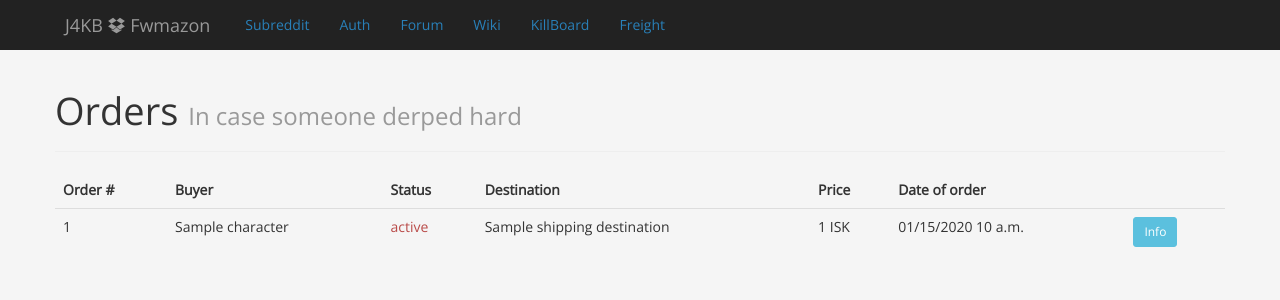
After one commit to J4LP/fwmazon, a Django app: template templates/manager/orders.html in a window 1280 px wide. The commit adds this page. Shown: the top 300 px of the page. Run offline with Django 3.2, Linux system fonts and the light colour scheme; the template is opened without the code that fills it: most values are stand-ins (such as "Sample title", 1, 10 or a date in 2020); some libraries are stand-ins or nearby versions.

Commit message:
Rename OrderDetails to Order, Orders list and base menu changes

```diff
--- a/manager/urls.py
+++ b/manager/urls.py
@@ -7,7 +7,8 @@ urlpatterns = patterns('',
     url(r'^queue$', ManagerQueue.as_view(), name='manager-queue'),
     url(r'^order/(?P<order_id>\d+)accept$', ManagerOrderAccept.as_view(), name='manager-order-accept'),
     url(r'^order/(?P<order_id>\d+)/update$', ManagerOrderUpdate.as_view(), name='manager-order-update'),
-    url(r'^order/(?P<order_id>\d+)$', ManagerOrderDetails.as_view(), name='manager-order-details'),
+    url(r'^order/(?P<order_id>\d+)$', ManagerOrder.as_view(), name='manager-order'),
     url(r'^wallet$', ManagerWalletList.as_view(), name='manager-wallets'),
     url(r'^wallet/(?P<wallet_id>\d+)$', ManagerWalletDetails.as_view(), name='manager-wallet-details'),
+    url(r'^order$', ManagerOrders.as_view(), name='manager-orders'),
 )
--- a/templates/_base.html
+++ b/templates/_base.html
@@ -30,6 +30,8 @@
                                     <li><a href="{% url 'manager-queue' %}">Order Queue</a></li>
                                     <li><a href="{% url 'manager-create-fit' %}">Add a Doctrine Fit</a></li>
                                     <li><a href="{% url 'manager-list-fits' %}">List Doctrine Fit</a></li>
+                                    <li><a href="{% url 'manager-wallets' %}">Wallets</a></li>
+                                    <li><a href="{% url 'manager-orders' %}">Orders</a></li>
                                 </ul>
                             </li>
                             <li class="dropdown">
--- /dev/null
+++ b/templates/manager/orders.html
@@ -0,0 +1,43 @@
+{% extends "_base.html" %}
+{% load humanize %}
+{% block content %}
+    <div id="manager-wallet">
+        <div class="page-header">
+            <h1>Orders <small>In case someone derped hard</small></h1>
+        </div>
+        <table class="table">
+            <thead>
+                <tr>
+                    <th>Order #</th>
+                    <th>Buyer</th>
+                    <th>Status</th>
+                    <th>Destination</th>
+                    <th>Price</th>
+                    <th>Date of order</th>
+                </tr>
+            </thead>
+            {% for order in orders %}
+                <tr>
+                    <td>{{order.id}}</td>
+                    <td>{{order.buyer.character.name}}</td>
+                    <td>
+                        {% if order.order_status == 0 %}
+                            <span class="text-muted">
+                        {% elif order.order_status == 1 or order.order_status == 2 or order.order_status == 3 %}
+                            <span class="text-warning">
+                        {% elif order.order_status == 4%}
+                            <span class="text-success">
+                        {% else %}
+                            <span class="text-danger">
+                        {% endif %}
+                        {{order.get_order_status_display}}</span>
+                    </td>
+                    <td>{{order.shipping_destination.name}}</td>
+                    <td>{{order.total_price|intcomma}} ISK</td>
+                    <td>{{order.created_at|date:"SHORT_DATETIME_FORMAT"}}</td>
+                    <td><a href="{% url 'manager-order' order.id %}" class="btn btn-info btn-small">Info</a></td>
+                </tr>
+            {% endfor %}
+        </table>
+    </div>
+{% endblock %}
--- a/templates/manager/queue.html
+++ b/templates/manager/queue.html
@@ -26,7 +26,7 @@
                             </td>
                             <td><a href="http://evemaps.dotlan.net/system/{{order.shipping_destination.system}}" target="_blank">{{order.shipping_destination.short_name}}</a></td>
                             <td>{{order.contractor.character.name}}</td>
-                            <td><a href="{% url "manager-order-details" order.id %}">Details</a></td>
+                            <td><a href="{% url 'manager-order' order.id %}">Details</a></td>
                         </tr>
                     {% endfor %}
                     {% for order in processing_queue %}
@@ -37,7 +37,7 @@
                             </td>
                             <td><a href="http://evemaps.dotlan.net/system/{{order.shipping_destination.system}}" target="_blank">{{order.shipping_destination.short_name}}</a></td>
                             <td>{{order.contractor.character.name}}</td>
-                            <td><a href="{% url "manager-order-details" order.id %}">Details</a></td>
+                            <td><a href="{% url 'manager-order' order.id %}">Details</a></td>
                         </tr>
                     {% endfor %}
                 </table>
```
Also changed, not shown: manager/views.py (+13 -4 lines), templates/manager/order.html (renamed from templates/manager/order_details.html).
